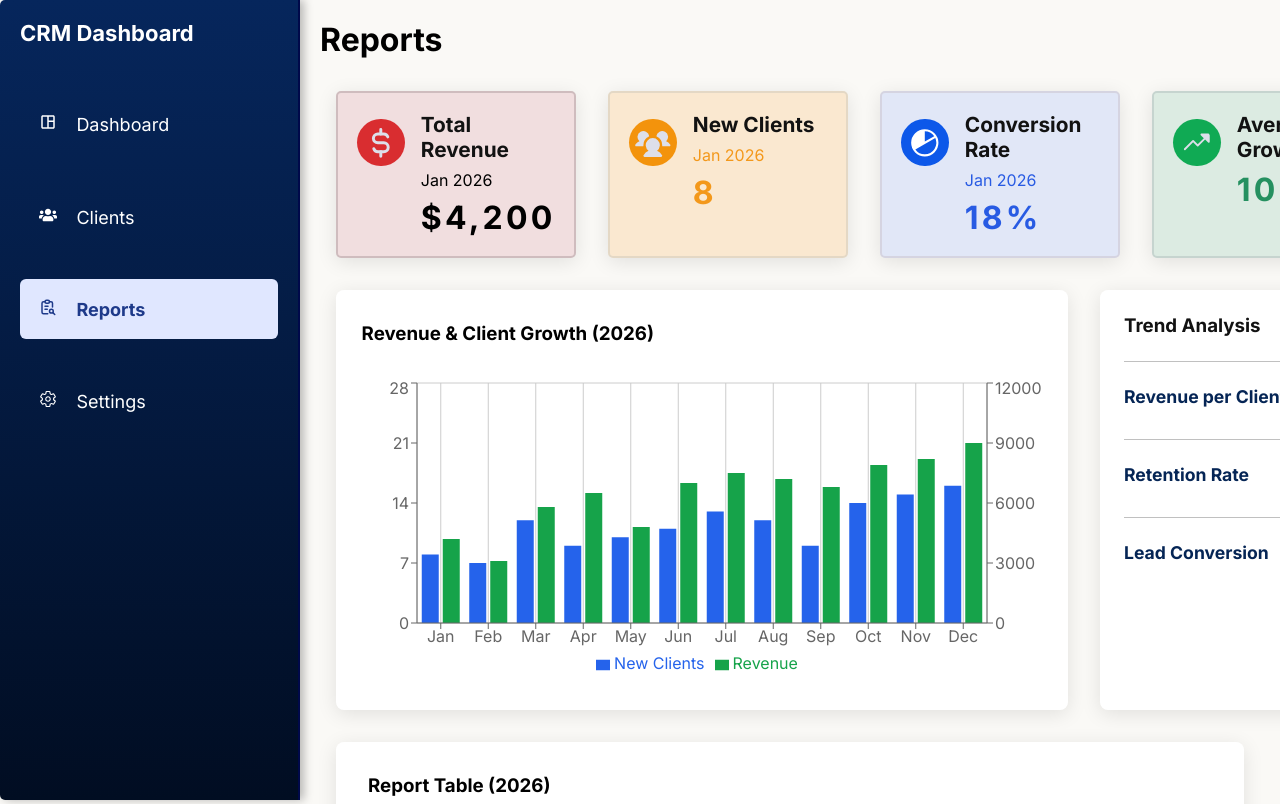
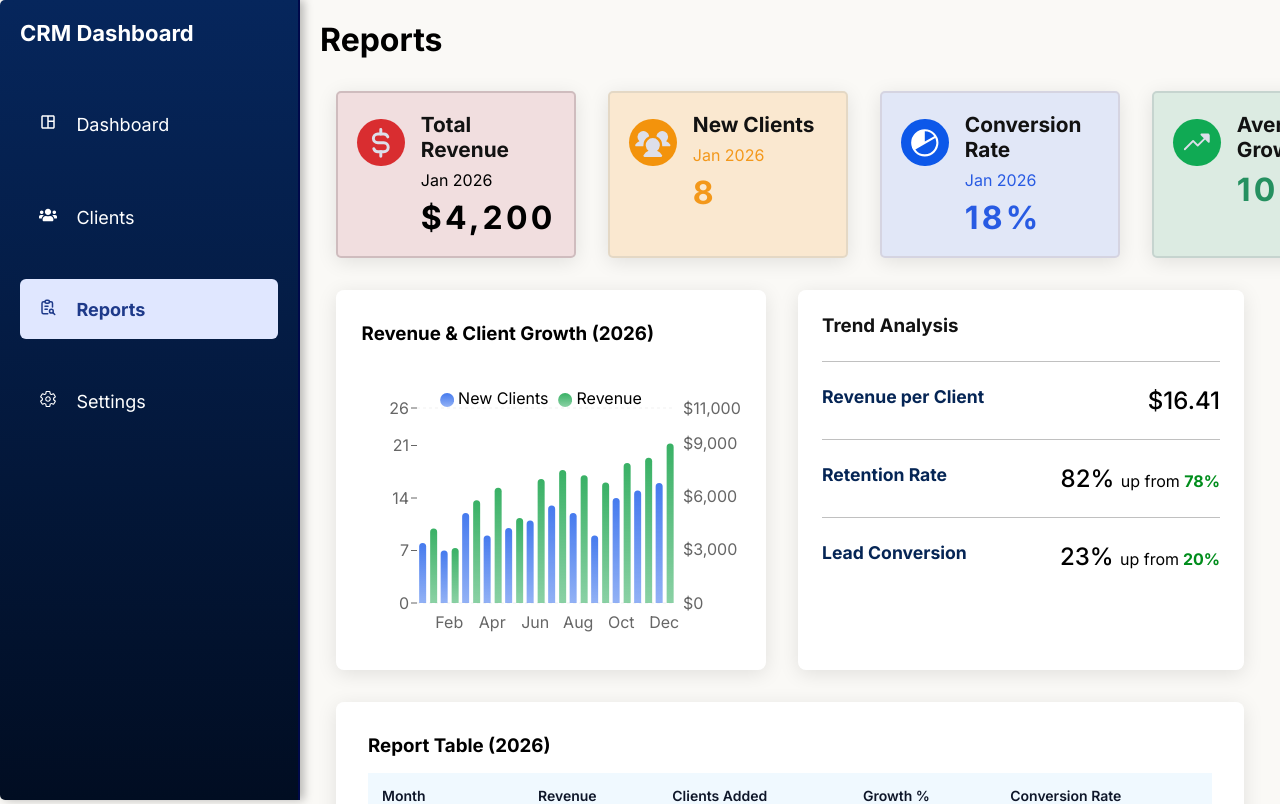
Before and after one commit to FixedBits/client-dashboard, a React (Vite) app: page /reports in a window 1280 px wide. Shown: the top 804 px of the page. Built offline with nearby package versions, Linux system fonts and the light colour scheme.

Commit message:
Make charts responsive and format tooltips and axes with currency

```diff
--- a/src/components/Dashboard/LineChart/LineChart.jsx
+++ b/src/components/Dashboard/LineChart/LineChart.jsx
@@ -1,23 +1,45 @@
-import { LineChart as ReLineChart, Line, XAxis, YAxis, Tooltip, CartesianGrid } from "recharts";
-
+import { AreaChart, Area, XAxis, YAxis, Tooltip, CartesianGrid, ResponsiveContainer } from "recharts";
 import "../../../styles/dashboardCharts.css";
 
-function LineChart({ data }) {
+function RevenueAreaChart({ data }) {
   const chartData = data.map((monthlyData) => ({
     month: monthlyData.month,
     revenue: monthlyData.revenue,
   }));
+
   return (
     <div className="line-chart-card">
       <h3>Monthly Performance (2026)</h3>
-      <ReLineChart width={600} height={300} data={chartData}>
-        <CartesianGrid strokeDasharray="3 3" />
-        <XAxis dataKey="month" />
-        <YAxis />
-        <Tooltip />
-        <Line type="monotone" dataKey="revenue" stroke="#8884d8" />
-      </ReLineChart>
+      <ResponsiveContainer width="100%" height={300}>
+        <AreaChart data={chartData}>
+          <defs>
+            <linearGradient id="revenueGradient" x1="0" y1="0" x2="0" y2="1">
+              <stop offset="5%" stopColor="#1385f6" stopOpacity={0.4} />
+              <stop offset="95%" stopColor="#1385f6" stopOpacity={0.0} />
+            </linearGradient>
+          </defs>
+
+          <CartesianGrid strokeDasharray="3 3" vertical={false} stroke="var(--chart-grid)" />
+          <XAxis dataKey="month" />
+          <YAxis width={75} tickFormatter={(value) => `$${value.toLocaleString()}`} />
+
+          <Tooltip
+            formatter={(value) => `$${value.toLocaleString()}`}
+            contentStyle={{
+              backgroundColor: "var(--card-bg, #ffffff)",
+              border: "1px solid rgba(0, 0, 0, 0.08)",
+              borderRadius: "6px",
+              boxShadow: "0 4px 12px rgba(0, 0, 0, 0.08)",
+            }}
+            labelStyle={{ color: "var(--dashboard-text, #111827)" }}
+            itemStyle={{ color: "#1385f6" }}
+          />
+
+          <Area type="monotone" dataKey="revenue" name="Revenue" stroke="#1385f6" strokeWidth={2} fill="url(#revenueGradient)" activeDot={{ r: 6 }} />
+        </AreaChart>
+      </ResponsiveContainer>
     </div>
   );
 }
-export default LineChart;
+
+export default RevenueAreaChart;
--- a/src/components/Reports/ReportsChart.jsx
+++ b/src/components/Reports/ReportsChart.jsx
@@ -1,26 +1,48 @@
-import { BarChart as ReBarChart, Bar, XAxis, YAxis, Tooltip, Legend, CartesianGrid } from "recharts";
+import { BarChart as ReBarChart, Bar, XAxis, YAxis, Tooltip, Legend, CartesianGrid, ResponsiveContainer } from "recharts";
 
-// Dual-axis bar chart comparing new client growth against revenue over time.
-// Expects `chartData` as an array shaped like { month, newClients, revenue }.
 function ReportsChart({ chartData }) {
   return (
     <div className="reports-chart">
       <h3>Revenue & Client Growth (2026)</h3>
 
-      <ReBarChart width={700} height={300} data={chartData}>
-        <CartesianGrid />
+      <ResponsiveContainer width="100%" height={260}>
+        <ReBarChart data={chartData} margin={{ top: 10, right: 15, left: 5, bottom: 5 }}>
+          <defs>
+            <linearGradient id="clientsGradient" x1="0" y1="0" x2="0" y2="1">
+              <stop offset="0%" stopColor="#2563eb" stopOpacity={0.85} />
+              <stop offset="100%" stopColor="#2563eb" stopOpacity={0.5} />
+            </linearGradient>
+            <linearGradient id="revenueGradient" x1="0" y1="0" x2="0" y2="1">
+              <stop offset="0%" stopColor="#16a34a" stopOpacity={0.85} />
+              <stop offset="100%" stopColor="#16a34a" stopOpacity={0.5} />
+            </linearGradient>
+          </defs>
 
-        {/* newClients and revenue are on very different scales, so each Bar
-    is tied to its own YAxis via yAxisId (left for clients, right for
-    revenue) rather than sharing one axis. */}
-        <Bar dataKey="newClients" fill="#2563eb" yAxisId="clientsAxis" name="New Clients" />
-        <Bar dataKey="revenue" fill="#16a34a" yAxisId="revenueAxis" name="Revenue" />
-        <XAxis dataKey="month" />
-        <YAxis yAxisId="clientsAxis" orientation="left" domain={[0, "dataMax + 12"]} />
-        <YAxis yAxisId="revenueAxis" orientation="right" domain={[0, "dataMax + 3000"]} />
-        <Tooltip />
-        <Legend />
-      </ReBarChart>
+          <CartesianGrid strokeDasharray="3 3" vertical={false} stroke="var(--chart-grid)" />
+          <XAxis dataKey="month" tickLine={false} axisLine={false} tickMargin={8} />
+          <YAxis yAxisId="clientsAxis" orientation="left" domain={[0, "dataMax + 10"]} axisLine={false} />
+          <YAxis yAxisId="revenueAxis" orientation="right" domain={[0, "dataMax + 2000"]} width={60} tickLine={false} axisLine={false} tickFormatter={(value) => `$${value.toLocaleString()}`} />
+
+          <Tooltip
+            formatter={(value, name) => [name === "Revenue" ? `$${value.toLocaleString()}` : value, name]}
+            contentStyle={{
+              backgroundColor: "var(--card-bg, #ffffff)",
+              border: "1px solid rgba(0, 0, 0, 0.08)",
+              borderRadius: "8px",
+              padding: "10px 14px",
+              boxShadow: "0 6px 16px rgba(0, 0, 0, 0.12)",
+            }}
+            labelStyle={{ color: "var(--dashboard-text, #111827)", fontWeight: "bold", marginBottom: "4px" }}
+            itemStyle={{ color: "var(--dashboard-text, #374151)", padding: "2px 0" }}
+            cursor={{ fill: "rgba(0, 0, 0, 0.20)" }}
+          />
+
+          <Legend layout="horizontal" position="top" height={36} iconType="circle" />
+
+          <Bar dataKey="newClients" fill="url(#clientsGradient)" yAxisId="clientsAxis" name="New Clients" radius={[4, 4, 0, 0]} />
+          <Bar dataKey="revenue" fill="url(#revenueGradient)" yAxisId="revenueAxis" name="Revenue" radius={[4, 4, 0, 0]} />
+        </ReBarChart>
+      </ResponsiveContainer>
     </div>
   );
 }
--- a/src/styles/DashboardCharts.css
+++ b/src/styles/DashboardCharts.css
@@ -1,11 +1,13 @@
 .dashboard {
   --pie-converted: #10b981;
   --pie-not-converted: #ef4444;
+  --chart-grid: rgba(0, 0, 0, 0.06);
 }
 
 .dashboard.dark-mode {
   --pie-converted: #34d399;
   --pie-not-converted: #f87171;
+  --chart-grid: rgba(255, 255, 255, 0.05);
 }
 
 .line-chart-card {
```
